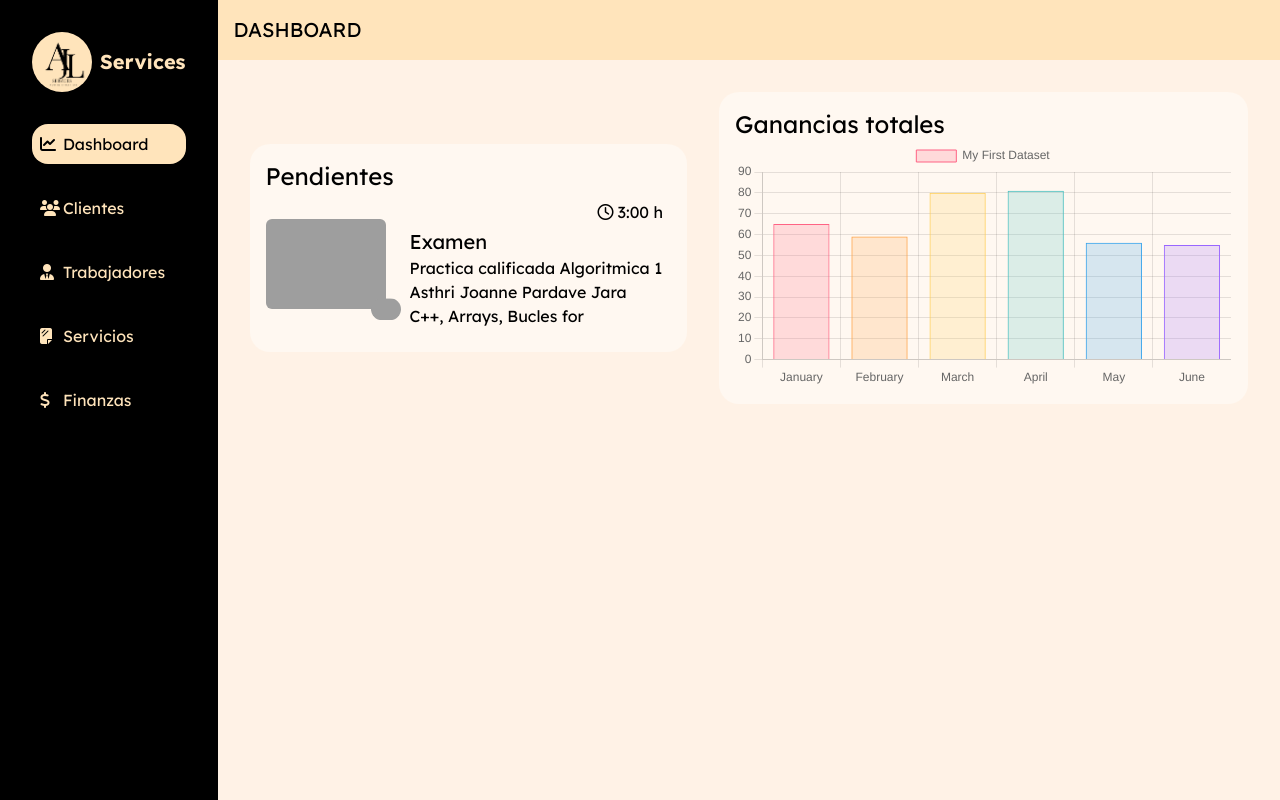
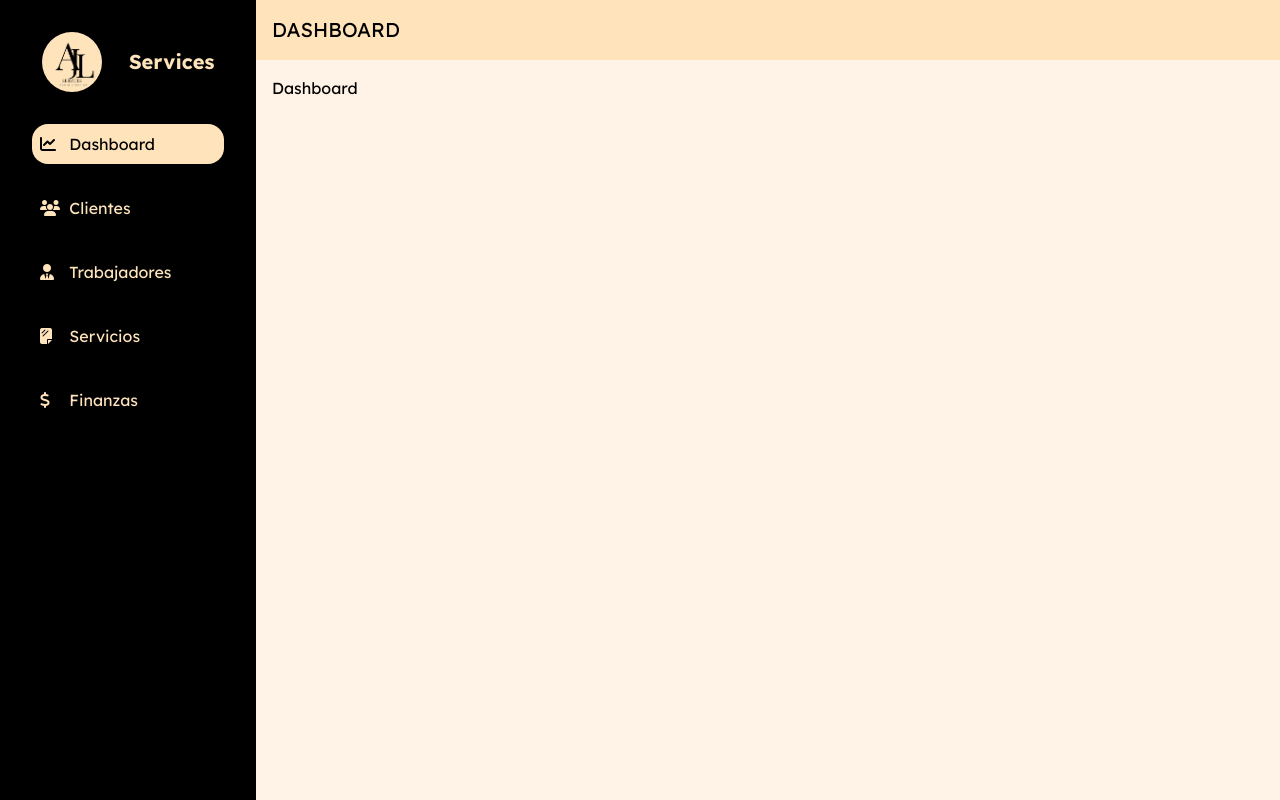
Before and after one commit to adminLTR/AJLT, a React (Vite) app in the folder fuentes/frontend/: page / in a window 1280 px wide. Built offline with nearby package versions, Linux system fonts and the light colour scheme; grey boxes are pictures that could not be loaded.

Commit message:
navbar responsive

```diff
--- a/fuentes/frontend/src/Layout.jsx
+++ b/fuentes/frontend/src/Layout.jsx
@@ -1,46 +1,99 @@
+import { useState } from "react";
 import { Outlet, Link, useLocation } from "react-router-dom";
-
 import { formatTitle } from "./js/helpers";
-
 import Logo from "./assets/logo.png";
-
 import "./app.css";
 
 export default function Layout() {
-
+    const [isOpen, setIsOpen] = useState(false);
     const loc = useLocation();
 
-    return <div className="w-full h-full flex overflow-hidden">
-        <nav className="bg-black w-fit py-8 px-8 text-primary hidden lg:block h-full">
+    return (
+        <div className="w-full h-full flex overflow-hidden">
+            <nav
+                className={`bg-black py-8 px-8 text-primary h-full transform transition-transform duration-300 ${
+                    isOpen ? "translate-x-0" : "-translate-x-full"
+                } md:translate-x-0 w-64 fixed md:relative`}
+            >
                 <a href="#" className="nav-header flex justify-around items-center gap-2">
-                <img width={60} src={Logo} alt="AJL Services" className="circle"/>
-                <span className="text-xl font-bold" href="#">Services</span>
+                    <img width={60} src={Logo} alt="AJL Services" className="circle" />
+                    <span className="text-xl font-bold">Services</span>
                 </a>
                 <ul className="nav-body pt-8">
-                <li className="mb-6"><Link to={'/'} className={`link-primary flex items-center ${loc.pathname==='/' ? 'active' : ''}`}>
+                    <li className="mb-6">
+                        <Link
+                            to="/"
+                            className={`link-primary flex items-center ${
+                                loc.pathname === "/" ? "active" : ""
+                            }`}
+                        >
                             <i className="fa-solid fa-chart-line w-2/12"></i> Dashboard
-                </Link></li>
-                <li className="mb-6"><Link to={'/clientes'} className={`link-primary flex items-center ${loc.pathname.includes('/clientes') ? 'active' : ''}`}>
+                        </Link>
+                    </li>
+                    <li className="mb-6">
+                        <Link
+                            to="/clientes"
+                            className={`link-primary flex items-center ${
+                                loc.pathname.includes("/clientes") ? "active" : ""
+                            }`}
+                        >
                             <i className="fa-solid fa-users w-2/12"></i> Clientes
-                </Link></li>
-                <li className="mb-6"><Link to={'/trabajadores'} className={`link-primary flex items-center ${loc.pathname.includes('/trabajadores') ? 'active' : ''}`}>
+                        </Link>
+                    </li>
+                    <li className="mb-6">
+                        <Link
+                            to="/trabajadores"
+                            className={`link-primary flex items-center ${
+                                loc.pathname.includes("/trabajadores") ? "active" : ""
+                            }`}
+                        >
                             <i className="fa-solid fa-user-tie w-2/12"></i> Trabajadores
-                </Link></li>
-                <li className="mb-6"><Link to={'/servicios'} className={`link-primary flex items-center ${loc.pathname.includes('/servicios') ? 'active' : ''}`}>
+                        </Link>
+                    </li>
+                    <li className="mb-6">
+                        <Link
+                            to="/servicios"
+                            className={`link-primary flex items-center ${
+                                loc.pathname.includes("/servicios") ? "active" : ""
+                            }`}
+                        >
                             <i className="fa-solid fa-sheet-plastic w-2/12"></i> Servicios
-                </Link></li>
-                <li className="mb-6"><Link to={'/finanzas'} className={`link-primary flex items-center ${loc.pathname.includes('/finanzas') ? 'active' : ''}`}>
-                    <i class="fa-solid fa-dollar-sign w-2/12"></i> Finanzas
-                </Link></li>
+                        </Link>
+                    </li>
+                    <li className="mb-6">
+                        <Link
+                            to="/finanzas"
+                            className={`link-primary flex items-center ${
+                                loc.pathname.includes("/finanzas") ? "active" : ""
+                            }`}
+                        >
+                            <i className="fa-solid fa-dollar-sign w-2/12"></i> Finanzas
+                        </Link>
+                    </li>
                 </ul>
             </nav>
-        <main className="flex-grow bg-primary-soft h-full overflow-scroll scroll-hide">
-            <div className="header p-4 bg-primary sticky top-0">
+
+            <main
+                className={`flex-grow bg-primary-soft h-full overflow-scroll scroll-hide transition-all duration-300 ${
+                    isOpen ? "ml-64" : "ml-0"
+                }`}
+            >
+                <div className="header p-4 bg-primary sticky top-0 flex justify-between items-center">
+                    <div className="flex items-center gap-2">
+                        <button
+                            className="p-1 rounded-lg text-black block md:hidden"
+                            onClick={() => setIsOpen(!isOpen)}
+                        >
+                            <i className="fa-solid fa-bars"></i>
+                        </button>
                         <h2 className="text-xl">{formatTitle(loc.pathname)}</h2>
                     </div>
+                    <div></div>
+                </div>
                 <div className="p-4">
-                <Outlet/>
+                    <Outlet />
                 </div>
             </main>
         </div>
+    );
 }
--- a/fuentes/frontend/src/router.jsx
+++ b/fuentes/frontend/src/router.jsx
@@ -9,11 +9,12 @@ const router = createBrowserRouter([
         children: [
             {
                 index: true,
-                element: <Dashboard/>
+                // element: <Dashboard/>
+                element: <h1>Dashboard</h1>
             },
             {
                 path: 'clientes/',
-                element: <h1>clientes</h1>
+                element: <h1>Clientes</h1>
             }
         ]
     }
```
Also changed, not shown: fuentes/frontend/src/app.css (line endings or trailing spaces). Lines whose indentation alone changed are shown as unchanged.
